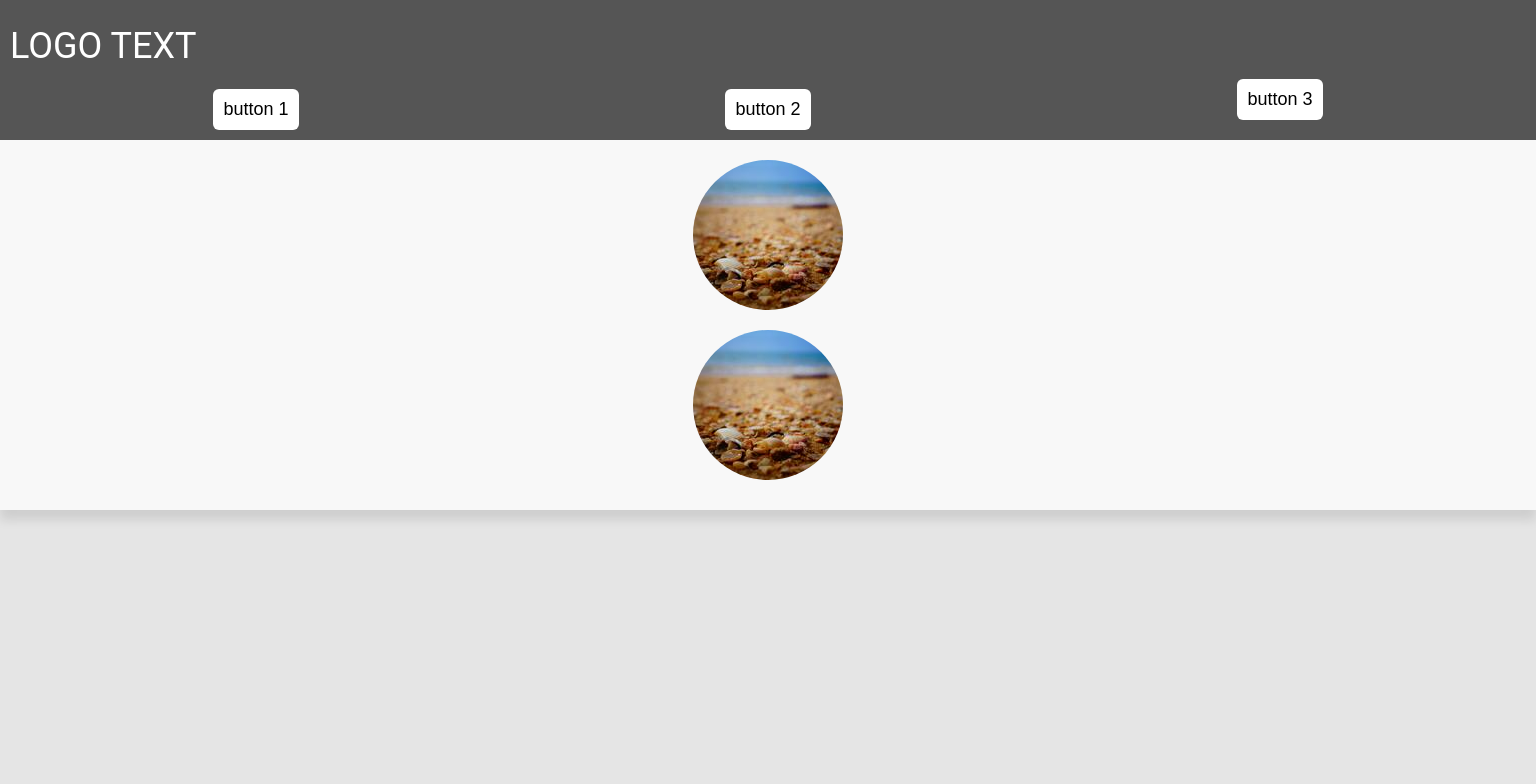
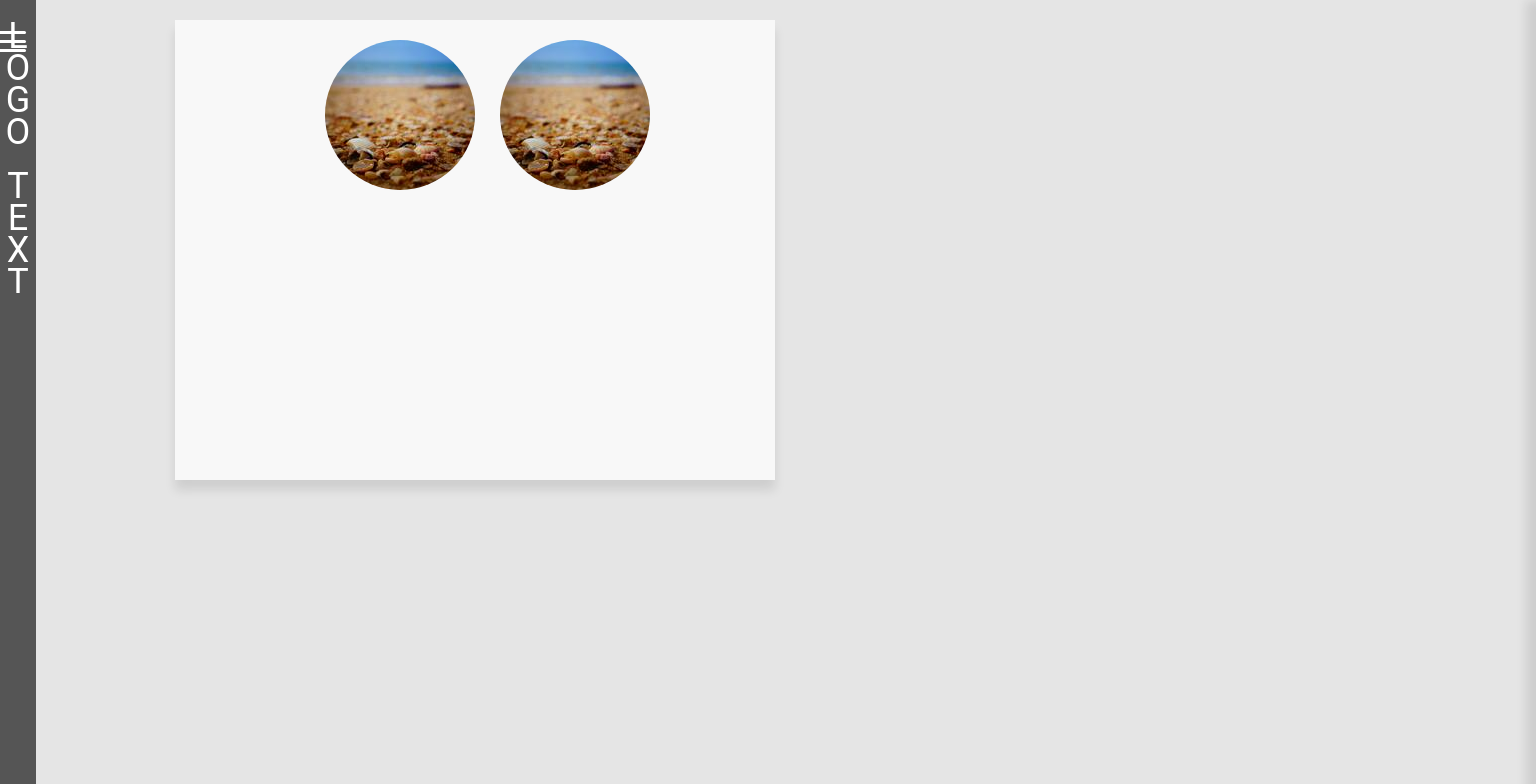
Before and after one commit to spikeflcl/frs-school-workshop-vue, a Vue app: page / in a window 1536 px wide. Shown: the top 784 px of the page. Built offline with nearby package versions, Linux system fonts and the light colour scheme.

Commit message:
feat: add desktop resolution support and ads on page

```diff
--- a/src/App.vue
+++ b/src/App.vue
@@ -4,30 +4,41 @@ import MobileMenu from './components/MobileMenu.vue';
 import Image from './components/MainImage.vue'
 import HeaderText from './components/HeaderText.vue'
 import BurgerButton from './components/BurgerButton.vue';
+import AdBanner from './components/AdBanner.vue';
 import { ref, computed, onMounted } from 'vue';
 
-const screenWidth = ref(window.innerWidth);
+const screenWidth = ref(null);
+const adVisbility = ref('hidden');
 
 const mobile = computed(() => screenWidth.value < 768);
+const tablet = computed(() => screenWidth.value < 1367);
 
-window.addEventListener('resize', () => {
-  screenWidth.value = window.innerWidth;
-});
+onMounted(() => {
+  window.addEventListener('resize', () => {
+    screenWidth.value = window.innerWidth;
+    if (tablet.value) {
+      adVisbility.value = 'hidden';
+    }
+  });
+})
 
-const menu = ref(document.querySelector('.mobile-menu'));
+const menuTransform = ref('translateX(100%)');
 
+const showAd = () => {
+  if (adVisbility.value === 'hidden') {
+    adVisbility.value = 'visible';
+  } else {
+    adVisbility.value = 'hidden';
+  }
+}
 
 const showHideMenu = (isChecked) => {
   if (isChecked) {
-    menu.value.style.transform = 'translateX(0)';
+    menuTransform.value = 'translateX(0)';
   } else {
-    menu.value.style.transform = 'translateX(100%)';
+    menuTransform.value = 'translateX(100%)';
   }
 }
-
-onMounted(() => {
-  menu.value = document.querySelector('.mobile-menu');
-});
 
 </script>
 
@@ -39,13 +50,14 @@ onMounted(() => {
         <BurgerButton @burger-toggle="showHideMenu" />
       </div>
     </div>
-    <MobileMenu class="mobile-menu" v-if="mobile" />
-    <HeaderButtons v-else />
+    <MobileMenu :style="{ transform: menuTransform }" class="mobile-menu" v-if="mobile" />
+    <HeaderButtons v-else @ad-toggle="showAd" />
   </header>
   <main class="body__main">
     <Image />
     <Image class="mb-30" />
   </main>
+  <AdBanner :style="{ visibility: adVisbility }" />
 </template>
 
 <style lang="scss" scoped>
@@ -77,11 +89,11 @@ onMounted(() => {
 
   @media screen and (max-width: 768px) {
     .body__header {
-      padding-bottom: 80px;
+      padding-bottom: 60px;
     }
   }
 
-  @media screen and (min-width: 768px) and (max-width: 1199px) {
+  @media screen and (min-width: 768px) and (max-width: 1366px) {
     .body__header {
       width: 720px;
       margin: 0 auto;
@@ -104,4 +116,26 @@ onMounted(() => {
     }
   }
 
+  @media screen and (min-width: 1367px) {
+    .body__header {
+      display: flex;
+      align-items: center;
+      flex-direction: column;
+      position: fixed;
+      top: 0;
+      left: 0;
+      height: 100vh;
+    }
+
+    .body__main {
+      position: absolute;
+      margin-left: 175px;
+      margin-top: 20px;
+      width: 600px;
+      flex-direction: row;
+      justify-content: center;
+      align-items: flex-start;
+      height: 460px;
+    }
+  }
 </style>
--- a/src/components/ButtonContainer.vue
+++ b/src/components/ButtonContainer.vue
@@ -1,10 +1,12 @@
 <script setup>
   import HeaderButton from './HeaderButton.vue'
+
+  const emit = defineEmits(['adToggle'])
 </script>
 
 <template>
   <div class="header__buttons">
-    <HeaderButton :number="1" />
+    <HeaderButton :number="1" @click="$emit('adToggle')" class="o-1-lg mt-100-lg" />
     <HeaderButton :number="2" />
     <HeaderButton :number="3" class="mb-10" />
   </div>
@@ -22,12 +24,28 @@
     margin-bottom: 10px;
   }
 
-  @media screen and (min-width: 768px) and (max-width: 1199px) {
+  @media screen and (min-width: 768px) and (max-width: 1366px) {
 
    .header__buttons {
     gap: 20px;
     margin-right: 21px;
    }
+  }
 
+  @media screen and (min-width: 1367px) {
+    .header__buttons {
+      flex-direction: column;
+      padding-left: 28px;
+      padding-right: 28px;
+      gap: 10px;
+      align-items: flex-start;
+    }
+
+    .o-1-lg {
+      order: 1;
+    }
+    .mt-100-lg {
+      margin-top: 100%;
+    }
   }
 </style>
--- a/src/components/HeaderButton.vue
+++ b/src/components/HeaderButton.vue
@@ -19,7 +19,7 @@
     font-size: 18px;
   }
 
-  @media screen and (min-width: 768px) and (max-width: 1199px) {
+  @media screen and (min-width: 768px) and (max-width: 1366px) {
     .header__buttons {
       padding-bottom: 0;
       align-items: flex-end;
--- a/src/components/HeaderText.vue
+++ b/src/components/HeaderText.vue
@@ -11,10 +11,21 @@
     margin-bottom: 15px;
   }
 
-  @media screen and (min-width: 768px) and (max-width: 1199px) {
+  @media screen and (min-width: 768px) and (max-width: 1366px) {
     .header-title{
       margin-bottom: 26px;
     }
   }
 
+  @media screen and (min-width: 1367px) {
+    .header-title {
+      writing-mode: vertical-rl;
+      text-orientation: upright;
+      padding-left: 0;
+      word-spacing: -10px;
+      letter-spacing: -10px;
+      padding-top: 15px;
+    }
+  }
+
 </style>
--- a/src/components/MainImage.vue
+++ b/src/components/MainImage.vue
@@ -1,5 +1,5 @@
 <template>
-  <img class="br-50 mt-20" src="../assets/img-one-small.jpg">
+  <img class="main__image br-50 mt-20" src="../assets/img-one-small.jpg">
 </template>
 
 <style lang="scss" scoped>
@@ -11,4 +11,11 @@
     margin-top: 20px;
   }
 
+  @media screen and (min-width: 1367px) {
+    .main__image {
+      margin-left: 25px;
+      margin-bottom: 30px;
+    }
+  }
+
 </style>
--- a/src/components/MobileMenu.vue
+++ b/src/components/MobileMenu.vue
@@ -34,8 +34,7 @@
     padding-right: 48px;
   }
 
-  @media screen and (min-width: 768px) and (max-width: 1199px) {
-
+  @media screen and (min-width: 768px) and (max-width: 1366px) {
    .header__buttons {
       gap: 20px;
       margin-right: 21px;
```
Also changed, not shown: src/components/AdBanner.vue (added, +19 -0 lines), src/assets/ads.svg (added).
